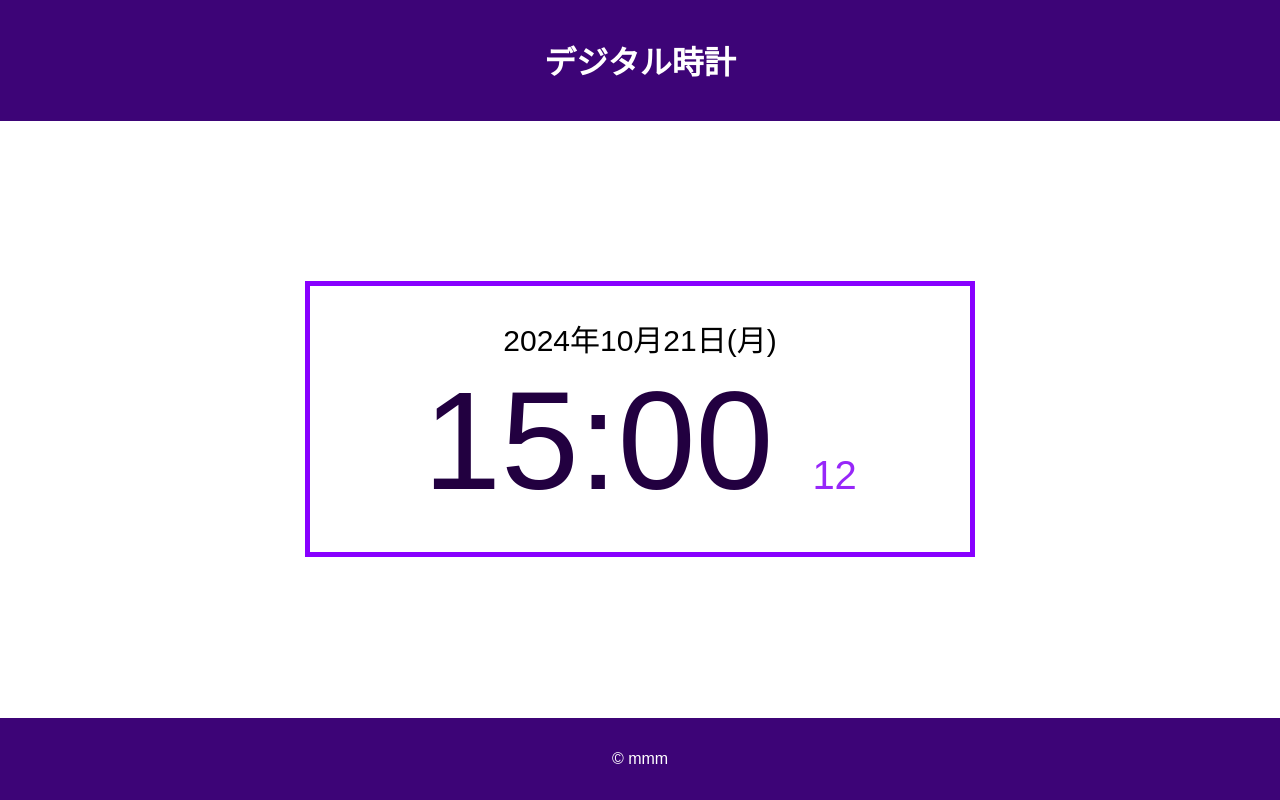
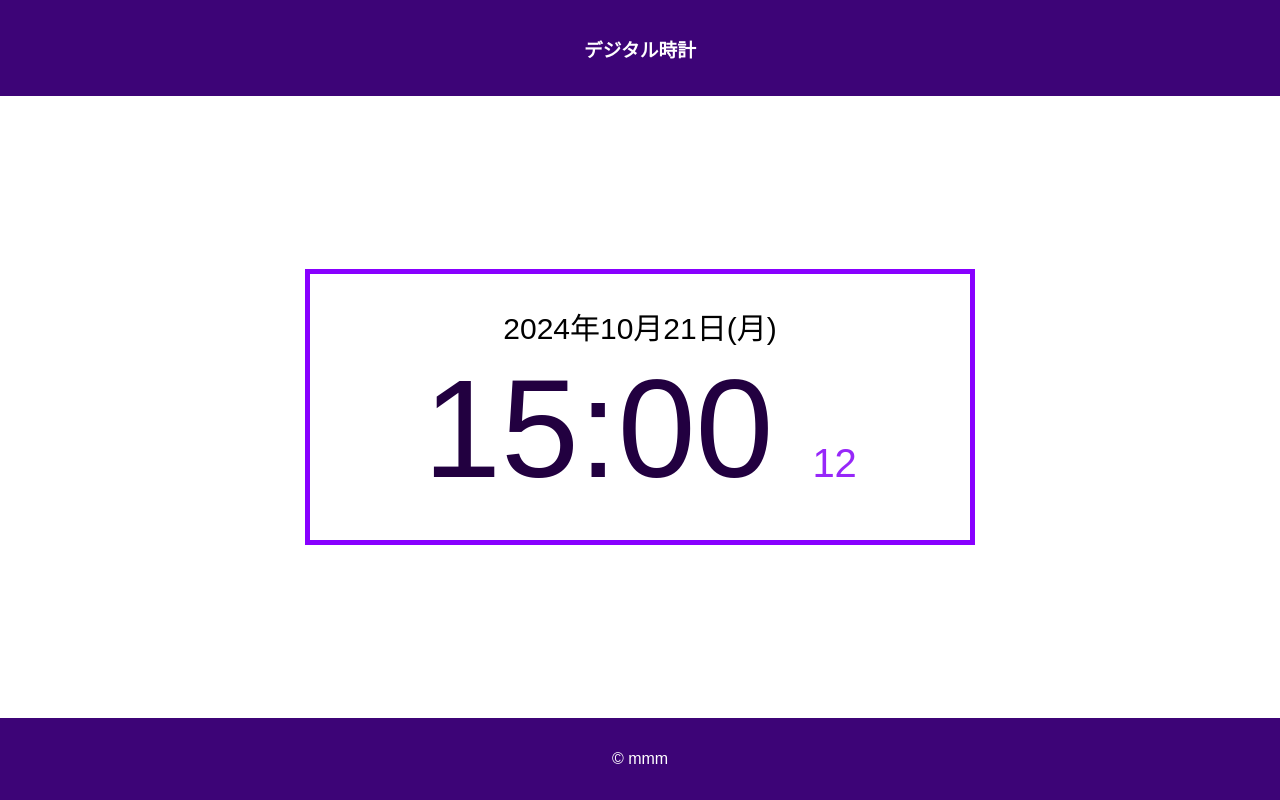
Before and after one commit to goluwindre/Clock, a plain HTML site: page index.html in a window 1280 px wide. Drawn offline with Linux system fonts and the light colour scheme.

Commit message:
ヘッダーのサイズを変更

```diff
--- a/index.html
+++ b/index.html
@@ -8,7 +8,7 @@
   </head>
   <body>
     <header>
-      <h1>デジタル時計</h1>
+      <h3>デジタル時計</h3>
     </header>
 
     <main>
```
